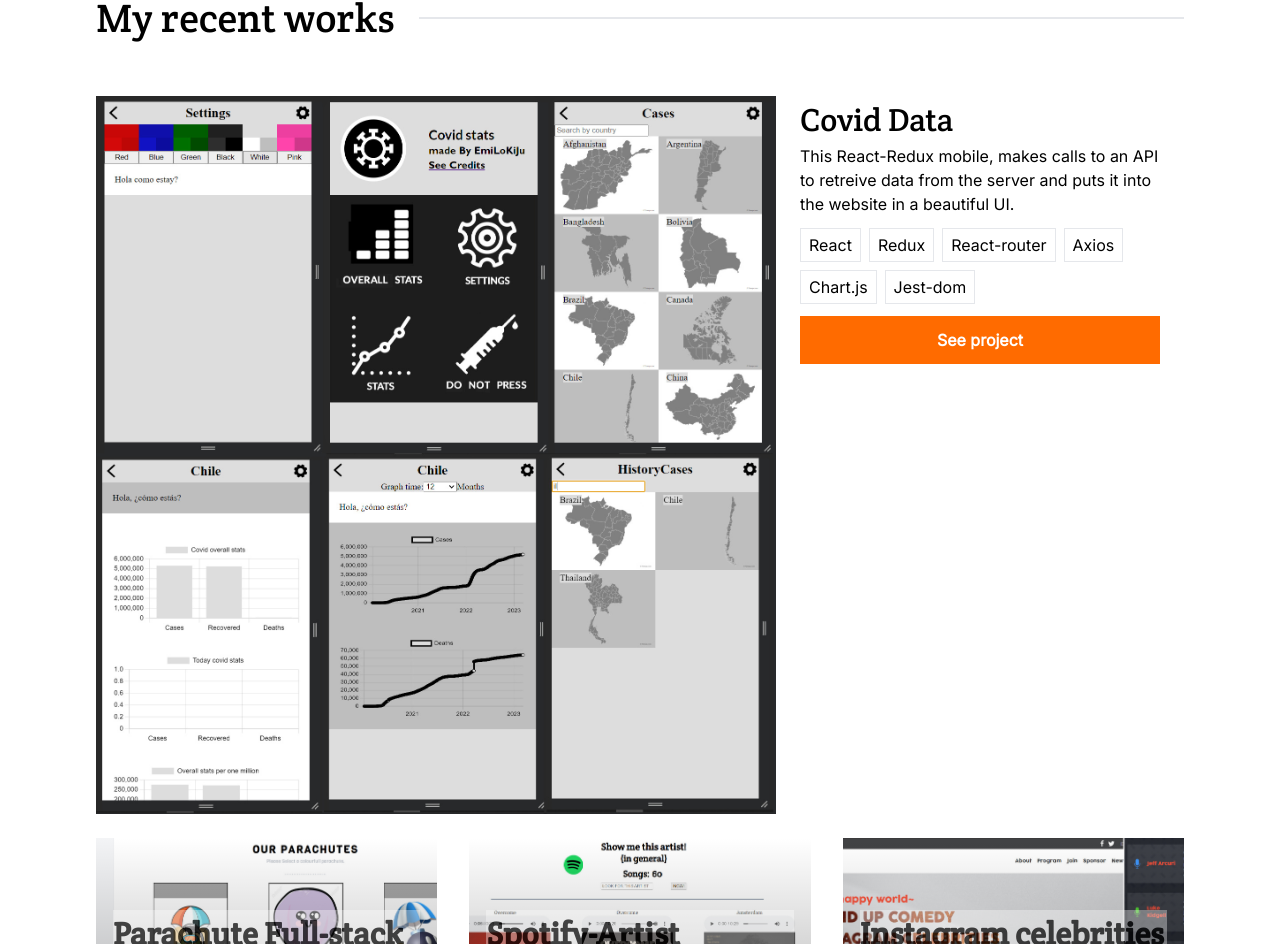
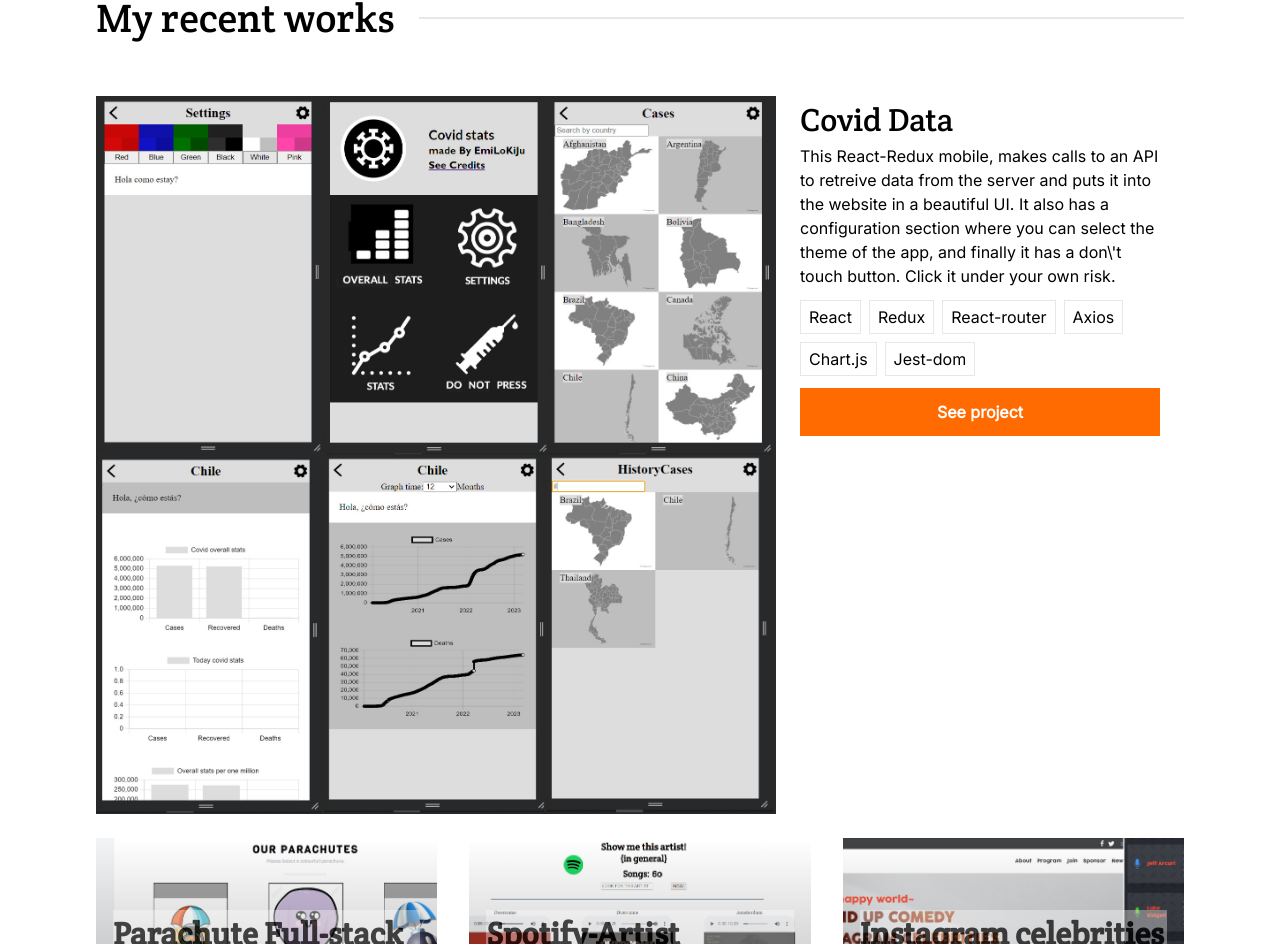
Before and after one commit to EmiLoKiJu/Portfolio2, a React (Vite) app: page / in a window 1280 px wide. Shown: the part 1078-2022 px from the top of the page. Built offline with nearby package versions, Linux system fonts and the light colour scheme.

Commit message:
Update readme

```diff
--- a/src/components/Portfolio.jsx
+++ b/src/components/Portfolio.jsx
@@ -317,7 +317,7 @@ const Portfolio = ()=> {
           <img className="max-w-[680px] object-cover md:w-2/3" src={coviddata} alt="projectImg"></img>
           <div className="flex flex-col mx-6">
             <h2 className="text-3xl font-crete">Covid Data</h2>
-            <p className="text-base leading-6 font-inter">This React-Redux mobile, makes calls to an API to retreive data from the server and puts it into the website in a beautiful UI.</p>
+            <p className="text-base leading-6 font-inter">This React-Redux mobile, makes calls to an API to retreive data from the server and puts it into the website in a beautiful UI. It also has a configuration section where you can select the theme of the app, and finally it has a don\'t touch button. Click it under your own risk.</p>
             <ul className="flex flex-wrap justify-start gap-2 my-3">
               <li className="border px-2 py-1 inline-block font-inter">React</li>
               <li className="border px-2 py-1 inline-block font-inter">Redux</li>
```
